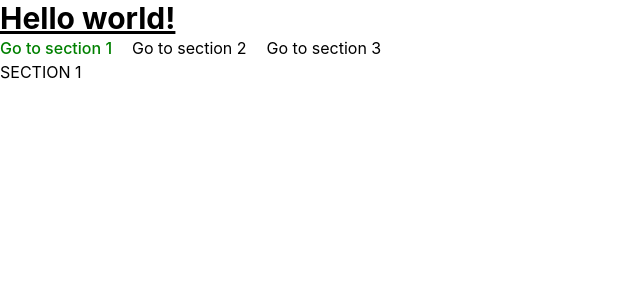
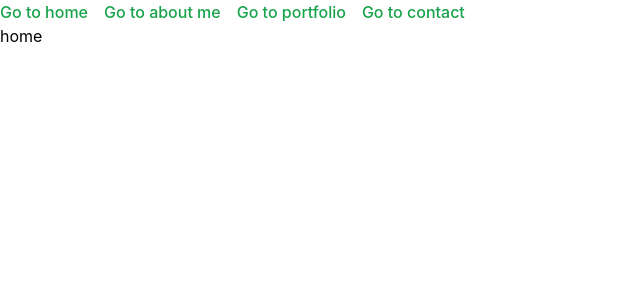
Before and after one commit to sergiupop/personal-page, a React (Create React App) app: page / in a window 1280 px wide. Shown: the top 300 px of the page, without its empty margins (0-640 px from the left). Built offline with nearby package versions, Linux system fonts and the light colour scheme.

Commit message:
Update the Link component styling

```diff
--- a/src/App.tsx
+++ b/src/App.tsx
@@ -3,20 +3,21 @@ import Navbar from './components/Navbar';
 const App = () => {
   return (
     <>
-      <h1 className="text-3xl font-bold underline">
-        Hello world!
-      </h1>
       <Navbar />
-      <section id="section1" style={{ height: "2000px" }}>
-        SECTION 1
+      <section id="homeSection" style={{ height: "2000px" }}>
+        home
       </section>
 
-      <section id="section2" style={{ height: "2000px" }}>
-        SECTION 2
+      <section id="aboutMeSection" style={{ height: "2000px" }}>
+        about me
       </section>
 
-      <section id="section3" style={{ height: "2000px" }}>
-        SECTION 3
+      <section id="portfolioSection" style={{ height: "2000px" }}>
+        portfolio
+      </section>
+
+      <section id="contactSection" style={{ height: "2000px" }}>
+        contact
       </section>
     </>
   )
--- a/src/components/Link.tsx
+++ b/src/components/Link.tsx
@@ -2,12 +2,17 @@ import "./Link.css";
 
 type LinkProps = {
   text: string;
+  href: string;
 }
 
-const Link = ({ text }: LinkProps) => {
+const Link = ({ text, href }: LinkProps) => {
+  const label = `Go to ${text}`;
+
   return (
-    <a href={`#${text}`} className="link">
-        Go to {text}
+    <a href={`#${href}`} className="font-medium text-green-600 no-underline relative mr-4 pb-0.5
+                                    before:w-0 before:absolute before:bottom-0 before:h-0.5 before:bg-red-600 before:transition-width before:ease-in before:duration-200
+                                    hover:before:w-full focus:before:w-full">
+        {label}
     </a>
   )
 }
--- a/src/components/Navbar.tsx
+++ b/src/components/Navbar.tsx
@@ -3,13 +3,10 @@ import Link from "./Link";
 const Navbar = () => {
   return (
     <nav>
-      <Link text="section 1"/>
-      <a href="#section2" style={{ marginRight: "20px" }}>
-        Go to section 2
-      </a>
-      <a href="#section3">
-        Go to section 3
-      </a>
+      <Link text="home" href="homeSection" />
+      <Link text="about me" href="aboutMeSection" />
+      <Link text="portfolio" href="portfolioSection" />
+      <Link text="contact" href="contactSection" />
     </nav>
   )
 }
```
